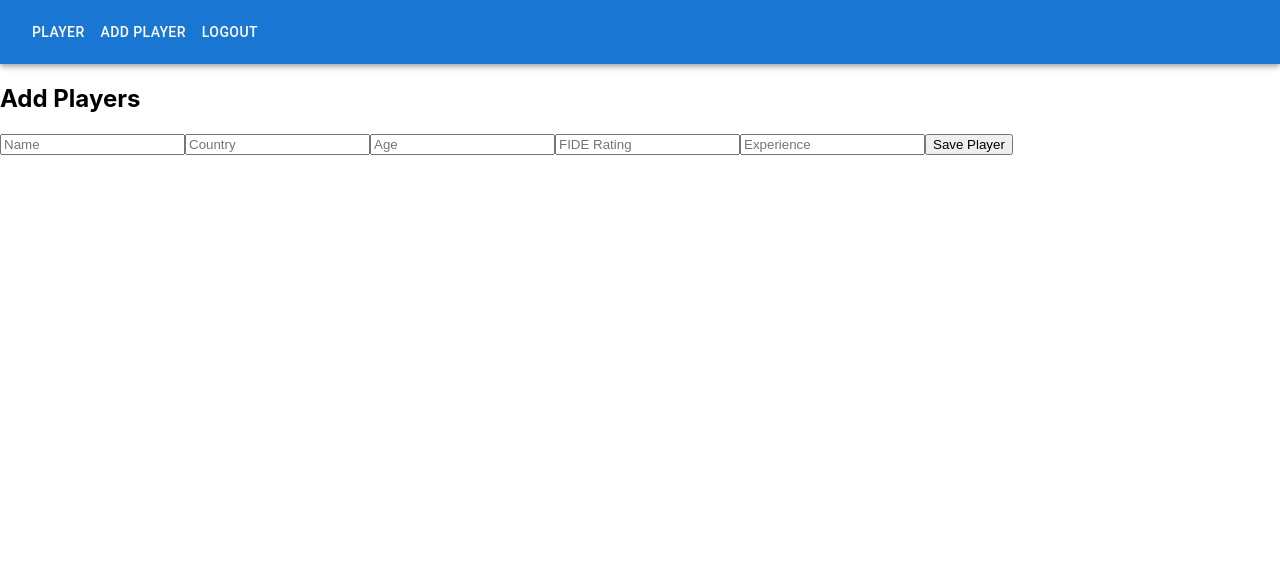
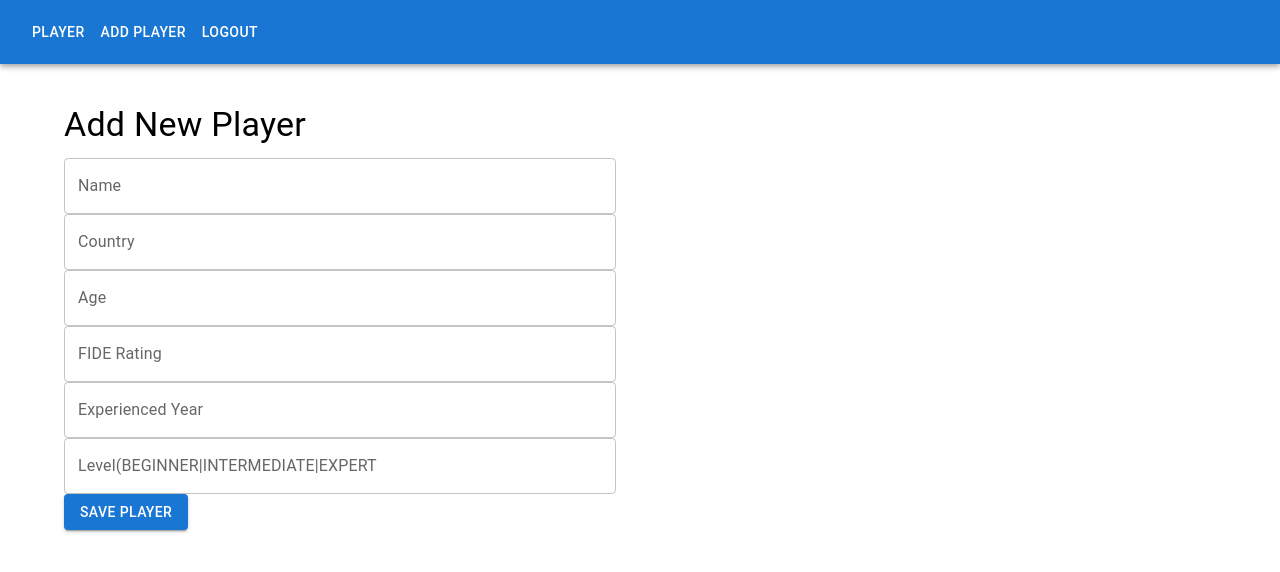
Before and after one commit to heshaN1998/frontend-chess-portal, a React (Create React App) app: page /add-Player in a window 1280 px wide. Shown: the top 572 px of the page. Built offline with nearby package versions, Linux system fonts and the light colour scheme.

Commit message:
add player UI completed

```diff
--- a/src/App.js
+++ b/src/App.js
@@ -5,6 +5,7 @@ import Players from './pages/Players';
 import AddPlayer from './pages/AddPlayer';
 import {BrowserRouter,Routes,Route} from "react-router-dom";
 import Navbar from './components/Navbar';
+
 
 function App() {
   return (
--- a/src/pages/AddPlayer.js
+++ b/src/pages/AddPlayer.js
@@ -1,13 +1,17 @@
 import React,{useState} from "react";
 import api from "../api/axiosConfig";
+import { useNavigate } from "react-router-dom";
+import { TextField,Button,Container,Typography,Box } from "@mui/material";
 
 function AddPlayer(){
+    const navigate=useNavigate();
     const[player,setPlayer]=useState({
         name:"",
         country:"",
         age:"",
         fideRating:"",
-        experienceYears:""
+        experienceYears:"",
+        level:""
     });
     const handleChange=(e)=>{
         setPlayer({
@@ -16,19 +20,33 @@ function AddPlayer(){
 
     };
     const savePlayer=async()=>{
-        await api.post("/api/player");
+
+        await api.post("/api/Players",player);
         alert("Player Saved");
+        navigate("/Players");
+
+
     };
     return(
-        <div>
-            <h2>Add Players</h2>
-            <input name="name" placeholder="Name" onChange={handleChange}/>
-            <input name="country" placeholder="Country" onChange={handleChange}/>
-            <input name="age" placeholder="Age" onChange={handleChange}/>
-            <input name="fideRating" placeholder="FIDE Rating" onChange={handleChange}/>
-            <input name="experienceYears" placeholder="Experience" onChange={handleChange}/>
-            <button onClick={savePlayer}>Save Player</button>
-        </div>
+        <Container maxWidth="sm" style={{ margin:"40px" }}>
+            <Typography variant="h4" gutterBottom>
+                Add New Player
+            </Typography>
+            <Box display="flex" flexDirection="column" gap={2}>
+            <TextField label="Name" name="name" onChange={handleChange} fullWidth/>
+            <TextField label="Country" name="country" onChange={handleChange} fullWidth/>
+            <TextField label="Age" name="age" onChange={handleChange} fullWidth/>
+            <TextField label="FIDE Rating" name="d-fideRating" onChange={handleChange} fullWidth/>
+            <TextField label="Experienced Year" name="experienceYear" onChange={handleChange} fullWidth/>
+            <TextField label="Level(BEGINNER|INTERMEDIATE|EXPERT" name="level" onChange={handleChange} fullWidth/>
+
+            <Button variant="contained" color="primary" onClick={savePlayer}>
+                Save Player
+            </Button>
+
+
+            </Box>
+        </Container>
     );
 }
 export default AddPlayer;
--- a/src/pages/Players.js
+++ b/src/pages/Players.js
@@ -1,5 +1,6 @@
 import React,{useEffect,useState} from "react";
 import api from "../api/axiosConfig"
+import { Table,TableHead,TableRow,TableCell,TableBody,Button,Container } from "@mui/material";
 
 function Players(){
     const[players,setPlayers]=useState([]);
@@ -8,25 +9,38 @@ function Players(){
     );
 
     const loadPlayers=async()=>{
-        const res=await api.get("/api/players");
+        const res=await api.get("/api/Players");
         setPlayers(res.data);
     };
     const deletePlayer=async(id)=>{
-        await api.delete(`/api/players/${id}`);
+        await api.delete(`/api/Players/${id}`);
         loadPlayers();
     };
     return(
-        <div>
-            <h2>Players</h2>
-            <ul>
-                {players.map(p=>(
-                    <li key={p.id}>
-                        {p.name}-{p.country}-{p.fideRating}
-                        <button onClick={()=>deletePlayer(p.id)}>Delete</button>
-                    </li>
-                ))}
-            </ul>
-        </div>
+        <Container style={{marginTop:"40px"}}>
+            <h2>Player List</h2>
+            <Table>
+                <TableHead>
+                    <TableRow>
+                        <TableCell>Name</TableCell>
+                        <TableCell>Country</TableCell>
+                        <TableCell>Rating</TableCell>
+                        <TableCell>Action</TableCell>
+                    </TableRow>
+                </TableHead>
+                <TableBody>
+                    {Players.map((p)=>(<TableRow>
+                        <TableCell>{p.name}</TableCell>
+                        <TableCell>{p.country}</TableCell>
+                        <TableCell>{p.fideRating}</TableCell>
+                        <TableCell>
+                            <Button color="error" onClick={()=>deletePlayer(p.id)}>Delete</Button>
+                        </TableCell>
+                    </TableRow>))}
+                </TableBody>
+            </Table>
+
+        </Container>
     );
 }
 export default Players;
```
